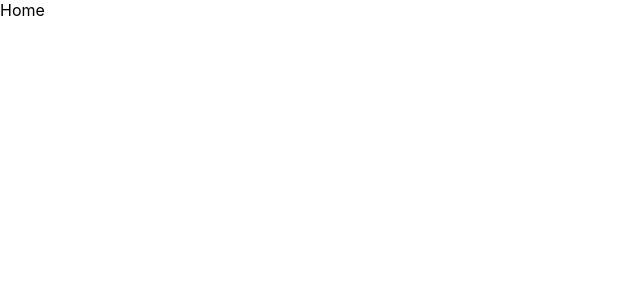
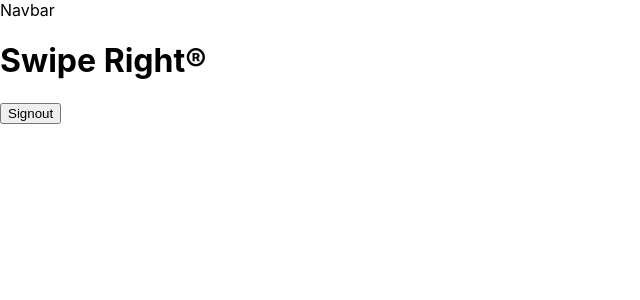
Before and after one commit to JAYMAC1/tinder-clone, a React (Create React App) app in the folder frontend/: page / in a window 1280 px wide. Shown: the top 300 px of the page, without its empty margins (0-640 px from the left). Built offline with nearby package versions, Linux system fonts and the light colour scheme.

Commit message:
started Home page

```diff
--- a/frontend/src/pages/Home.jsx
+++ b/frontend/src/pages/Home.jsx
@@ -1,7 +1,25 @@
+// react related packages
 import React from 'react'
 
+// Custom components and pages
+import Navbar from '../components/Navbar'
+
 const Home = () => {
-  return <div>Home</div>
+  const authToken = true
+  const handleClick = () => {
+    console.log('clicked')
+  }
+  return (
+    <>
+      <Navbar />
+      <div className='home'>
+        <h1>Swipe Right&#174;</h1>
+        <button onClick={handleClick} className='primary-button'>
+          {authToken ? 'Signout' : 'Create Account'}
+        </button>
+      </div>
+    </>
+  )
 }
 
 export default Home
```
